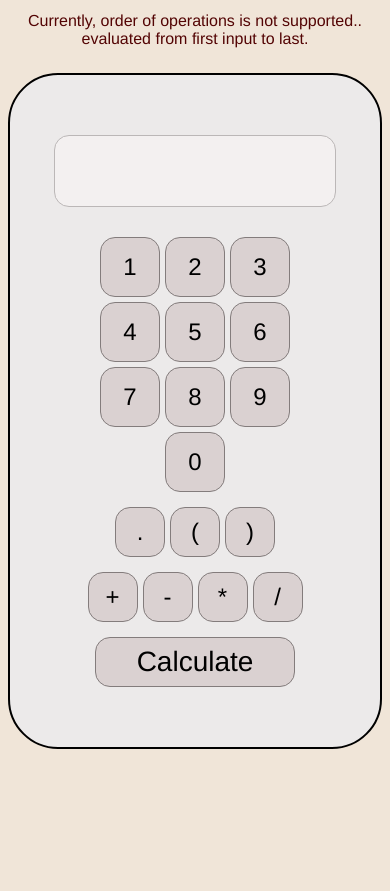
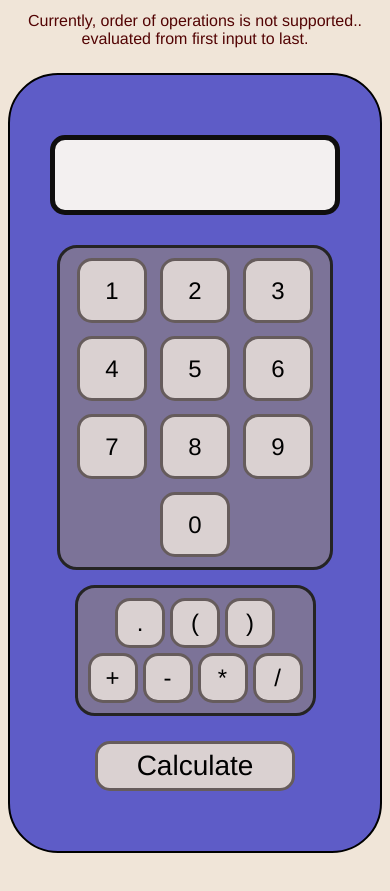
Before and after one commit to andyl22/online-calculator, a plain HTML site: page index.html in a window 390 px wide. Shown: the part 65-956 px from the top of the page. Before the commit the page ends 864 px from the top, so only its background shows below. Drawn offline with Linux system fonts and the light colour scheme.

Commit message:
Added color to the calculator

```diff
--- a/index.css
+++ b/index.css
@@ -32,7 +32,7 @@ form {
     flex-direction: column;
     align-items: center;
     gap: 10px;
-    background: rgb(236, 234, 234);
+    background: rgb(94, 92, 199);
     border-radius: 50px;
     width: 300px;
     padding: 60px;
@@ -44,32 +44,48 @@ form {
     flex-direction: row-reverse;
     align-items: center;
     padding: 20px 15px 0px 15px;
-    background-color: rgb(243, 240, 240);
+    background: rgb(243, 240, 240);
     font-size: 24px;
     text-overflow: clip;
     min-height: 50px;
     width: 100%;
     word-break: break-all;
-    border: 1px solid rgb(187, 183, 183);
+    border: 5px solid rgb(15, 14, 14);
     border-radius: 15px;
     margin-bottom: 30px;
 }
 
 #equation {
+    position: relative;
+    top: 40px;
     font-family:'Segoe UI', Tahoma, Geneva, Verdana, sans-serif;
-    color: rgba(116, 101, 131, 60%);
-    font-size: 16px;
+    color: rgba(0, 0, 0, 0.6);
+    font-size: 12px;
 }
 
 #numbers, #modifiers, #operations{
     display: flex;
     gap: 5px;
-    margin-bottom: 15px;
 }
 
 #numbers {
+    background: rgb(169 153 79 / 39%);
+    padding: 10px;
+    border-radius: 20px;
     width: 250px;
     gap: 10px;
+    border: 3px solid rgb(37, 36, 36);
+}
+
+#functional-buttons {
+    display: flex;
+    flex-direction: column;
+    gap: 5px;
+    border: 3px solid rgb(37, 36, 36);
+    padding: 10px;
+    margin: 15px 0px 25px 0px;
+    border-radius: 20px;
+    background: rgb(169 153 79 / 39%);
 }
 
 #numbers input {
@@ -79,7 +95,7 @@ form {
 
 input {
     border-radius: 15px;
-    border: 1px solid rgb(131, 124, 124);
+    border: 3px solid rgb(102, 92, 92);
     background: rgb(218, 209, 209);
     padding: 5px;
     height: 60px;
@@ -108,10 +124,6 @@ input[type="submit"] {
 
 @media only screen and (max-width: 620px) {
 
-    #numbers, #modifiers, #operations{
-        margin-bottom: 15px;
-    }
-
     form {
         width: 250px;
         margin: 0;
@@ -120,16 +132,20 @@ input[type="submit"] {
     }
 
     #numbers input {
-        height: 60px;
-        width: 60px;
+        height: 65px;
+        width: 70px;
     }
 
     #numbers {
-        gap: 5px;
+        gap: 13px;
     }
 
     input {
         height: 50px;
         width: 50px;
     }
+
+    #equation {
+        top: 25px;
+    }
 }
--- a/index.html
+++ b/index.html
@@ -32,6 +32,7 @@
                 <input type="button" value=9>
                 <input type="button" value=0>
             </div>
+            <div id = "functional-buttons">
                 <div id="modifiers">
                     <input type="button" value=".">
                     <input type="button" value="(">
@@ -43,6 +44,7 @@
                     <input type="button" value="*">
                     <input type="button" value="/">
                 </div>
+            </div>
             <input type="submit" value="Calculate" id="calculate">
         </form>
     </main>
```
Lines whose indentation alone changed are shown as unchanged.
